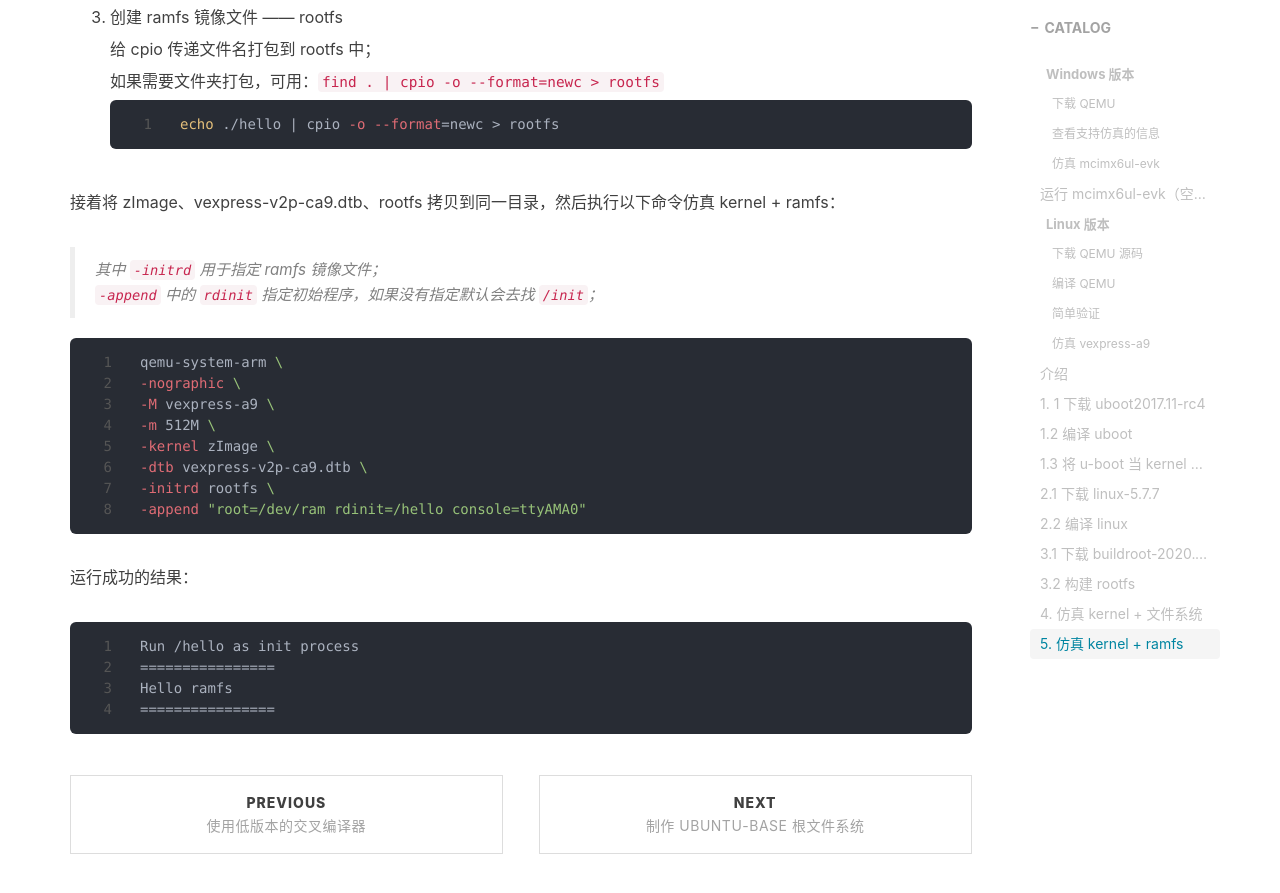
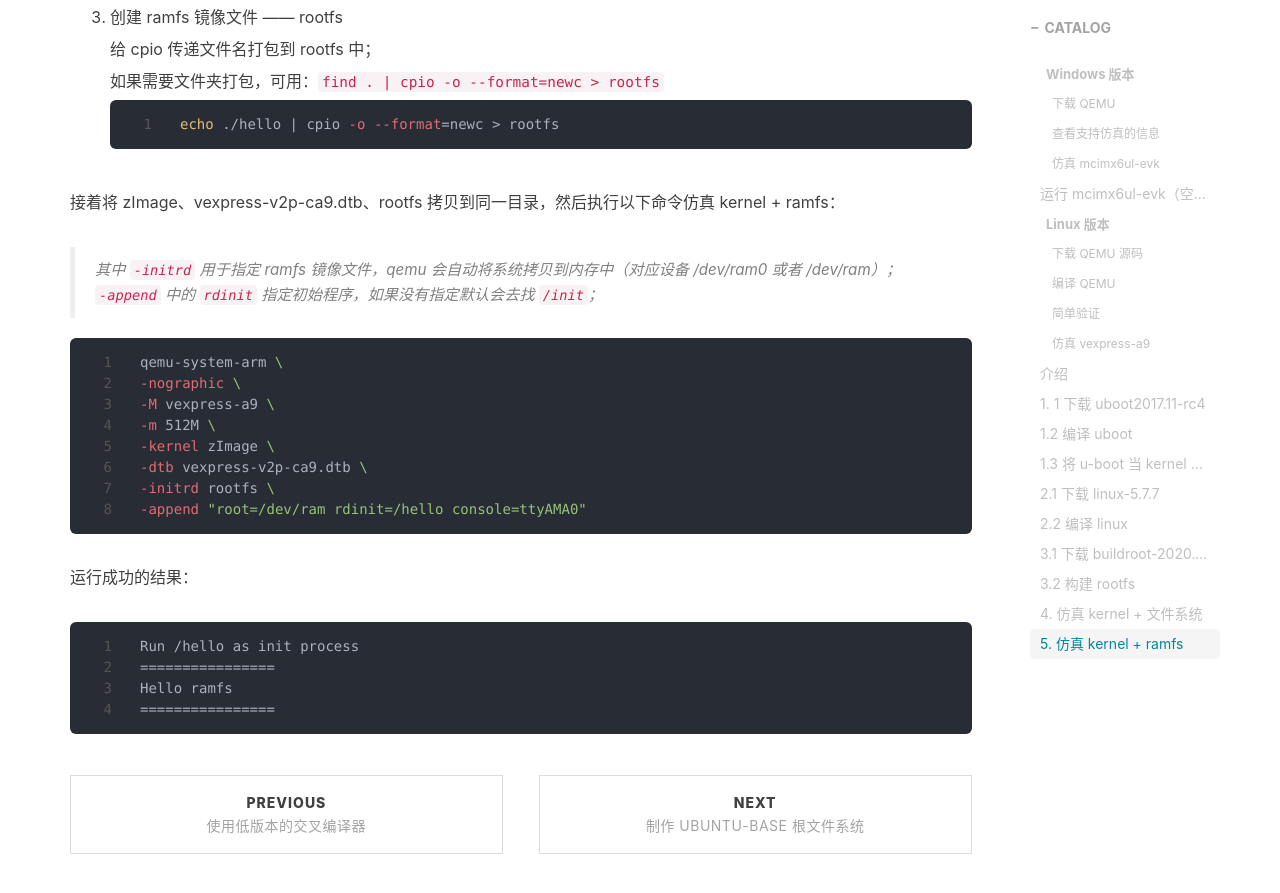
Before and after one commit to jvfan/bg, a Jekyll site: the page built from _posts/2020-07-08-QEMU-仿真入门.md, in a window 1280 px wide and 900 px high, scrolled down 8746 px. Shown: the top 893 px of the window. Built offline with Jekyll 4.4.1, drawn with Linux system fonts in a browser that asks for light colours; nearby versions of some CDN libraries; comment, search, counter and statistics services are not loaded.

Commit message:
Update 2020-07-08-QEMU-仿真入门.md

```diff
--- a/_posts/2020-07-08-QEMU-仿真入门.md
+++ b/_posts/2020-07-08-QEMU-仿真入门.md
@@ -355,7 +355,7 @@ Password:
 
 接着将 zImage、vexpress-v2p-ca9.dtb、rootfs 拷贝到同一目录，然后执行以下命令仿真 kernel + ramfs：
 
-> 其中 `-initrd` 用于指定 ramfs 镜像文件；
+> 其中 `-initrd` 用于指定 ramfs 镜像文件，qemu 会自动将系统拷贝到内存中（对应设备 /dev/ram0 或者 /dev/ram）；
 >
 > `-append` 中的 `rdinit` 指定初始程序，如果没有指定默认会去找 `/init`；
 
```
